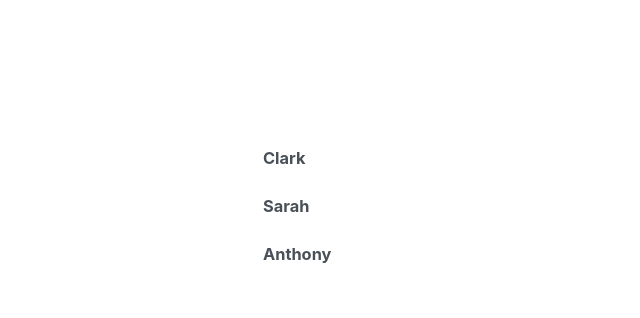
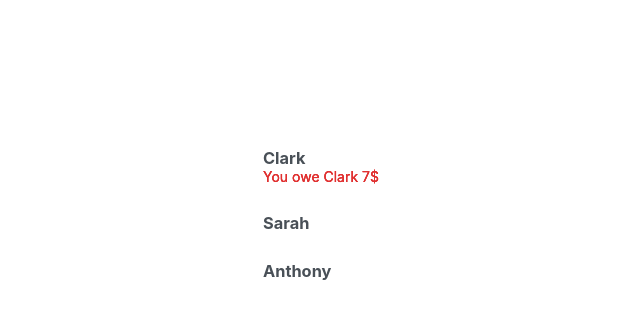
Before and after one commit to Federico-I/Simplit, a JavaScript app: page / in a window 1280 px wide. Shown: the top 318 px of the page, without its empty margins (43-683 px from the left). Built offline with nearby package versions, Linux system fonts and the light colour scheme; the HTML template or start-up script is replaced by a standard one.

Commit message:
friends-component

```diff
--- a/src/App.js
+++ b/src/App.js
@@ -47,6 +47,9 @@ function Friend({ friend }) {
     <li>
       <image src={friend.image} alt={friend.name}/>
       <h3>{friend.name}</h3>
+      {friend.balance < 0 && (<p className="red">You owe {friend.name} {Math.abs(friend.balance)}$</p>)}
+      {friend.balance < 0 && (<p className="red">You owe {friend.name} {Math.abs(friend.balance)}$</p>)}
+      {friend.balance < 0 && (<p className="red">You owe {friend.name} {Math.abs(friend.balance)}$</p>)}
     </li>
   )
 }
```
